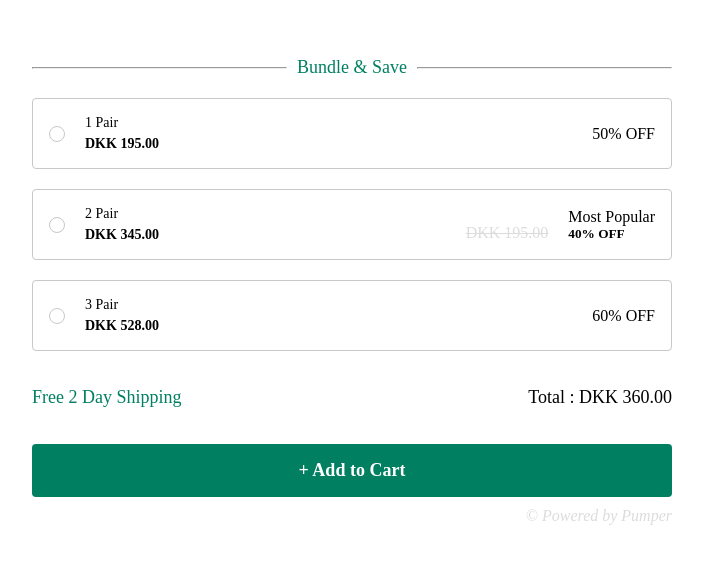
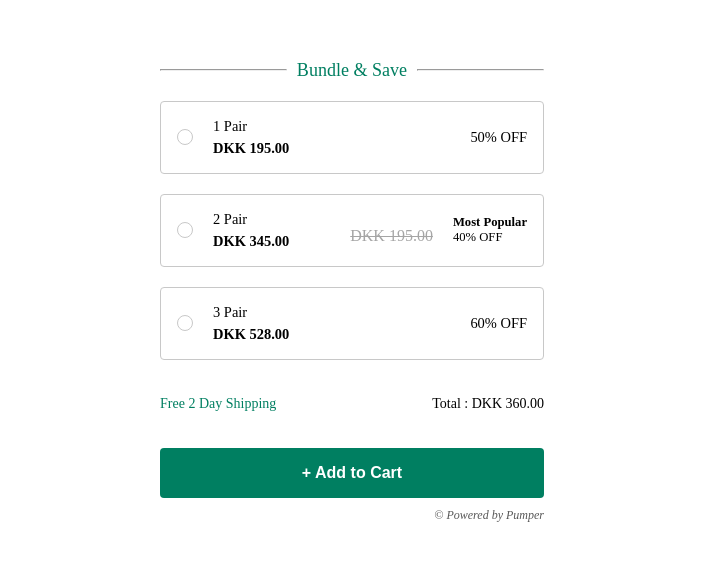
Before and after one commit to Ranjith-Kumar-G-dev/Product-Bundle-selection, a plain HTML site: page index.html in a window 1280 px wide. Shown: the part 109-672 px from the top of the page, without its empty margins (288-991 px from the left). Drawn offline with Linux system fonts and the light colour scheme.

Commit message:
Additional changes added

```diff
--- a/index.css
+++ b/index.css
@@ -2,7 +2,6 @@
   margin: 0;
   padding: 0;
   box-sizing: border-box;
-  font-family: Metropolis;
 }
 
 :root {
@@ -21,7 +20,7 @@ main {
 }
 
 section {
-  width: 80vw;
+  width: 30vw;
   display: flex;
   gap: 20px;
   flex-direction: column;
@@ -34,10 +33,14 @@ header {
   gap: 10px;
   justify-content: space-between;
 }
+h1{
+  font-size: 18.076px;
+font-weight: 500;
+}
 
 header h1 {
   color: var(--primary-color);
-  font-size: 18px;
+  font-size: 18.067px;
   font-weight: 500;
 }
 
@@ -46,9 +49,39 @@ header hr {
   background-color: var(--secondary-color);
   flex: 1;
 }
+.text h4{
+  font-size: 14.461px;
+}
+.offer{
+  font-size: 14.461px;
+  font-weight: 500;
+  text-transform: uppercase;
+}
+.text p{
+  font-size: 14.461px;
+  font-weight: 400;
+
+}
+.popular p{
+  font-size: 12.653px;
+  font-weight: 600;
+}
+.popular h5{
+  font-size: 12.653px;
+  font-weight: 500;
+}
 
 article input[type="radio"] {
   display: none;
+}
+
+select{
+  height: 25px;
+  width: 65px;
+  border-radius: 1.808px;
+border: 0.904px solid #D9D9D9;
+background: #FFF;
+outline: none;
 }
 
 /* products */
@@ -87,7 +120,7 @@ article .product-two .productContainer .popular {
 }
 
 article .product-two .productContainer .popular del {
-  color: gainsboro;
+  color: #a5a5a5;
 }
 
 article .product-one table,
@@ -102,16 +135,25 @@ article .product-two table th,
 article .product-three table th {
   text-align: left;
 }
-
+th{
+  font-size: 9.942px;
+  font-weight: 400;
+}
 th,
 td {
   padding: 10px;
+
 }
 
 select {
-  width: 100%;
-  padding: 5px;
+  height: 25px;
+width: 65px;
+border-radius: 1.808px;
+border: 0.904px solid #D9D9D9;
+background: #FFF;
+outline: none;
 }
+
 
 .productDetail .radio-button {
   width: 1rem;
@@ -169,10 +211,13 @@ article input[type="radio"]:checked + .product-three table {
   align-items: center;
   justify-content: space-between;
   padding: 1rem 0;
+
 }
 
 .shipping p {
   font-size: large;
+  font-size: 14px;
+font-weight: 500;
 }
 
 .shipping p:first-child {
@@ -190,16 +235,18 @@ article input[type="radio"]:checked + .product-three table {
   padding: 1rem;
   background-color: var(--primary-color);
   color: white;
-  font-size: large;
-  font-weight: bold;
   border: none;
   outline: none;
   border-radius: var(--border-radius);
+  font-size: 16px;
+font-weight: 600;
 }
 
 .btnContainer i {
   align-self: flex-end;
-  color: gainsboro;
+  color: #585858;
+  font-size: 12px;
+  font-weight: 300;
 }
 /* Responsive design*/
 @media screen and (min-width: 480px) {
@@ -215,7 +262,7 @@ article input[type="radio"]:checked + .product-three table {
 
 @media screen and (min-width: 768px) {
   section {
-    width: 70vw;
+    width: 50vw;
   }
   article .product-one table,
   article .product-two table,
@@ -226,7 +273,7 @@ article input[type="radio"]:checked + .product-three table {
 
 @media screen and (min-width: 990px) {
   section {
-    width: 60vw;
+    width: 40vw;
   }
   article .product-one table,
   article .product-two table,
@@ -237,7 +284,7 @@ article input[type="radio"]:checked + .product-three table {
 
 @media screen and (min-width: 1024px) {
   section {
-    width: 50vw;
+    width: 30vw;
   }
   article .product-one table,
   article .product-two table,
@@ -248,7 +295,7 @@ article input[type="radio"]:checked + .product-three table {
 
 @media screen and (min-width: 1400px) {
   section {
-    width: 40vw;
+    width: 25vw;
   }
   article .product-one table,
   article .product-two table,
```
Also changed, not shown: index.html (+1 -0 lines).
